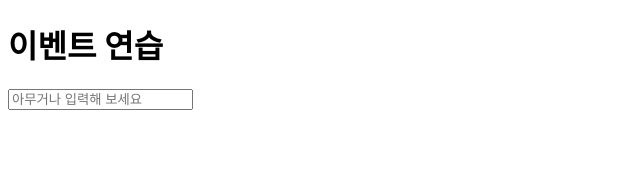
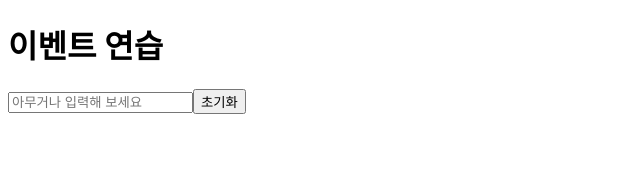
Before and after one commit to kdkim2810/react-study, a React (Create React App) app: page / in a window 1280 px wide. Shown: the top 179 px of the page, without its empty margins (0-640 px from the left). Built offline with nearby package versions, Linux system fonts and the light colour scheme.

Commit message:
4.2.2.2 state에 input값 담기 4.2.2.3 버튼 누를 때 comment 값을 공백으로 설정

```diff
--- a/src/example/chapter_4/MyComponent421.js
+++ b/src/example/chapter_4/MyComponent421.js
@@ -1,6 +1,9 @@
 import React, { Component } from 'react';
 
 class EventPractice extends Component {
+  state = {
+    message: ''
+  }
   render() {
     return (
       <div>
@@ -9,10 +12,19 @@
           type="text"
           name="message"
           placeholder="아무거나 입력해 보세요"
+          value={this.state.message}
           onChange={(e) => {
-            console.log(e.target.value);
+            this.setState({
+              message: e.target.value
+            }, () => console.log(this.state.message))
           }}
         />
+        <button type="button" onClick={(e) => {
+          alert(this.state.message);
+          this.setState({
+            message: ''
+          })
+        }}>초기화</button>
       </div>
     );
   }
```
